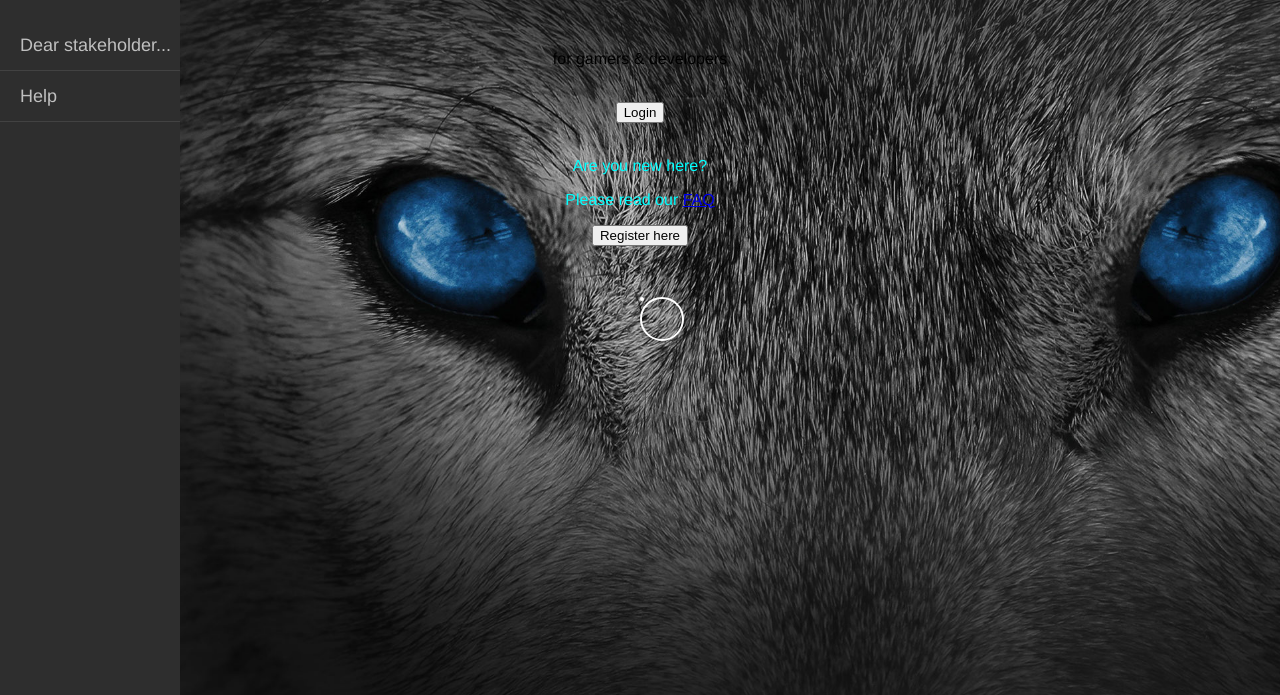
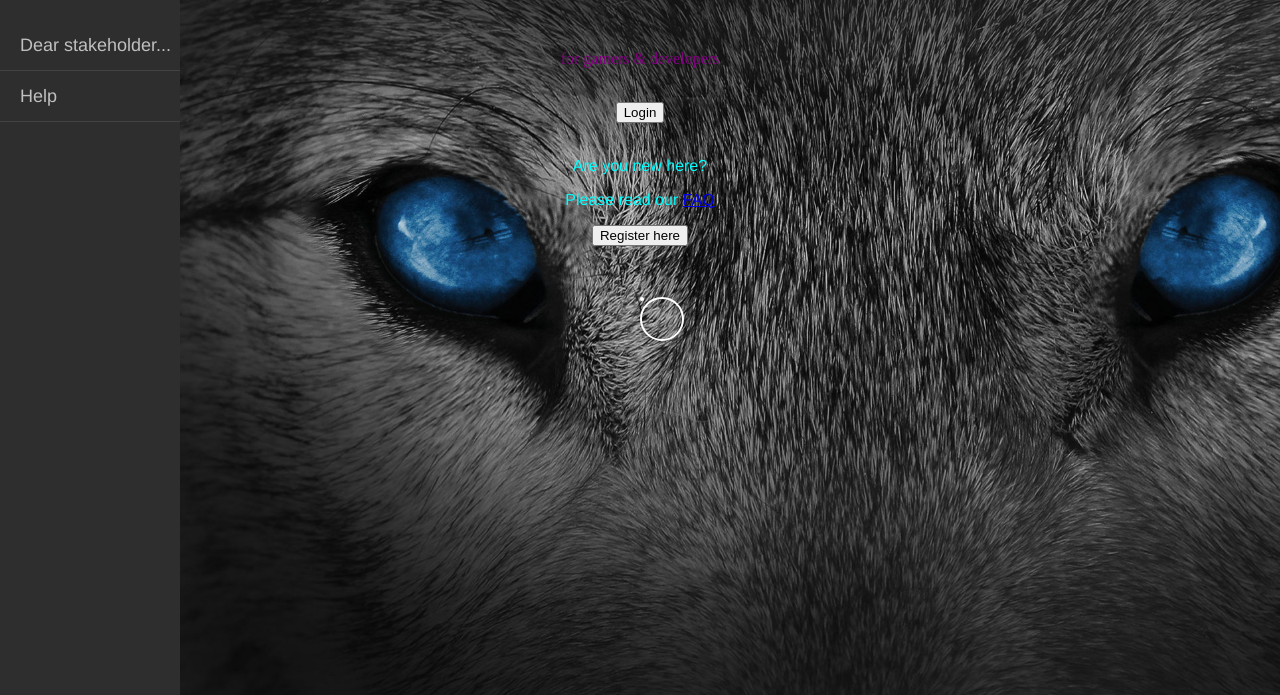
Before and after one commit to kevstar0/kevin, a website: page Home.html in a window 1280 px wide. Shown: the part 105-800 px from the top of the page. Drawn offline with nearby package versions, Linux system fonts and the light colour scheme; files whose address does not match are found by name.

Commit message:
show purpose

```diff
--- a/Home.html
+++ b/Home.html
@@ -33,7 +33,7 @@
         <h1 class="welcome">Welcome to Starlink Botswana</h1>
         <h3 class="sponsor">Powered by Ghost</h3>
         <br>
-        <p>for gamers & developers</p>
+        <p class="sponsor">for gamers & developers</p>
         <br>
         <a href="./login.html"><button>Login</button></a>
         <br />
```
